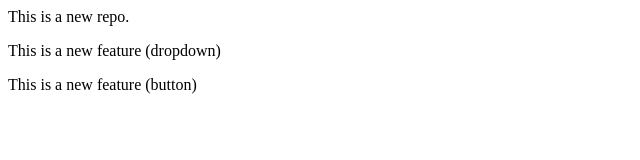
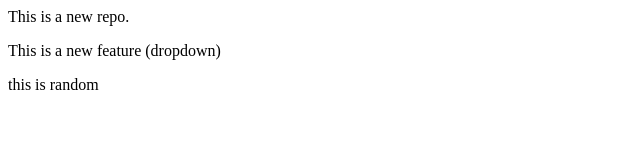
Before and after one commit to anmolghai02/localrepo, a plain HTML site: page index.html in a window 1280 px wide. Shown: the whole page, without its empty margins (0-640 px from the left). Drawn offline with Linux system fonts and the light colour scheme.

Commit message:
this is random added

```diff
--- a/index.html
+++ b/index.html
@@ -1,3 +1,3 @@
 <p>This is a new repo.</p>
 <p>This is a new feature (dropdown)</p>
-<p>This is a new feature (button)</p>
+<p>this is random</p>
```
